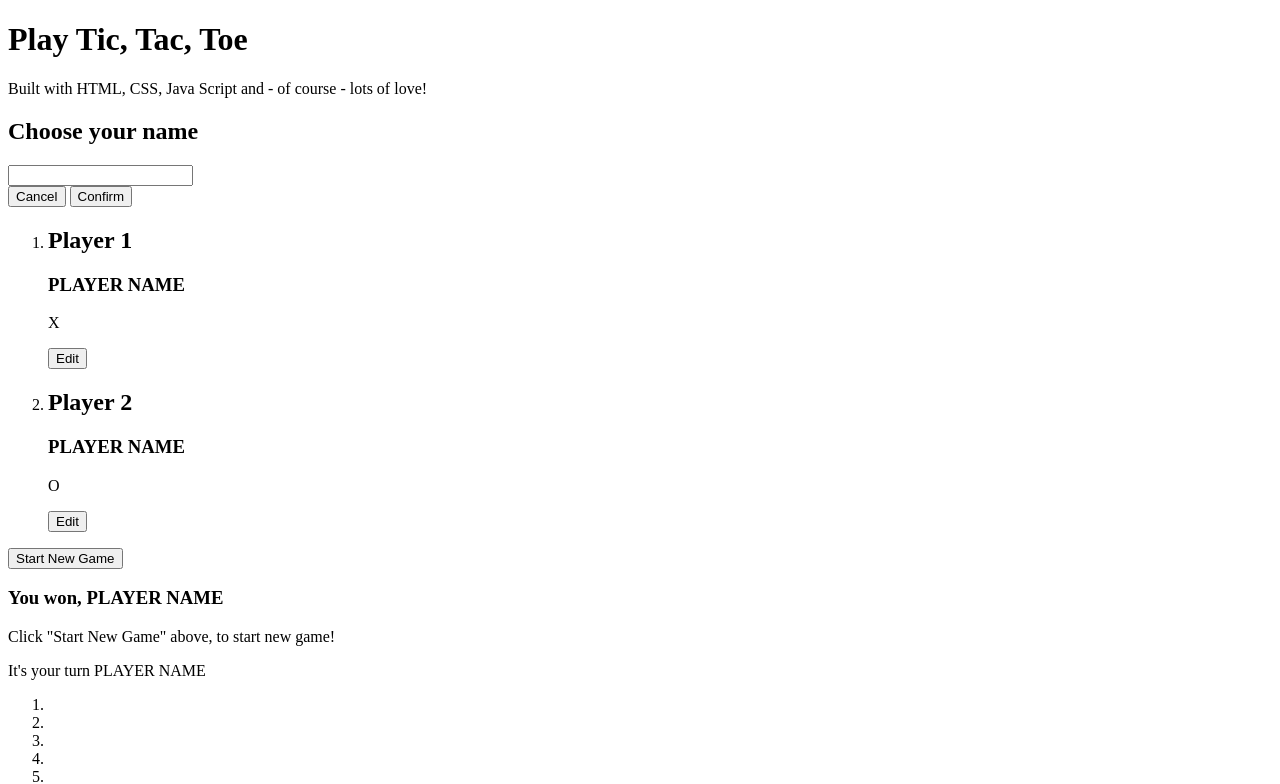
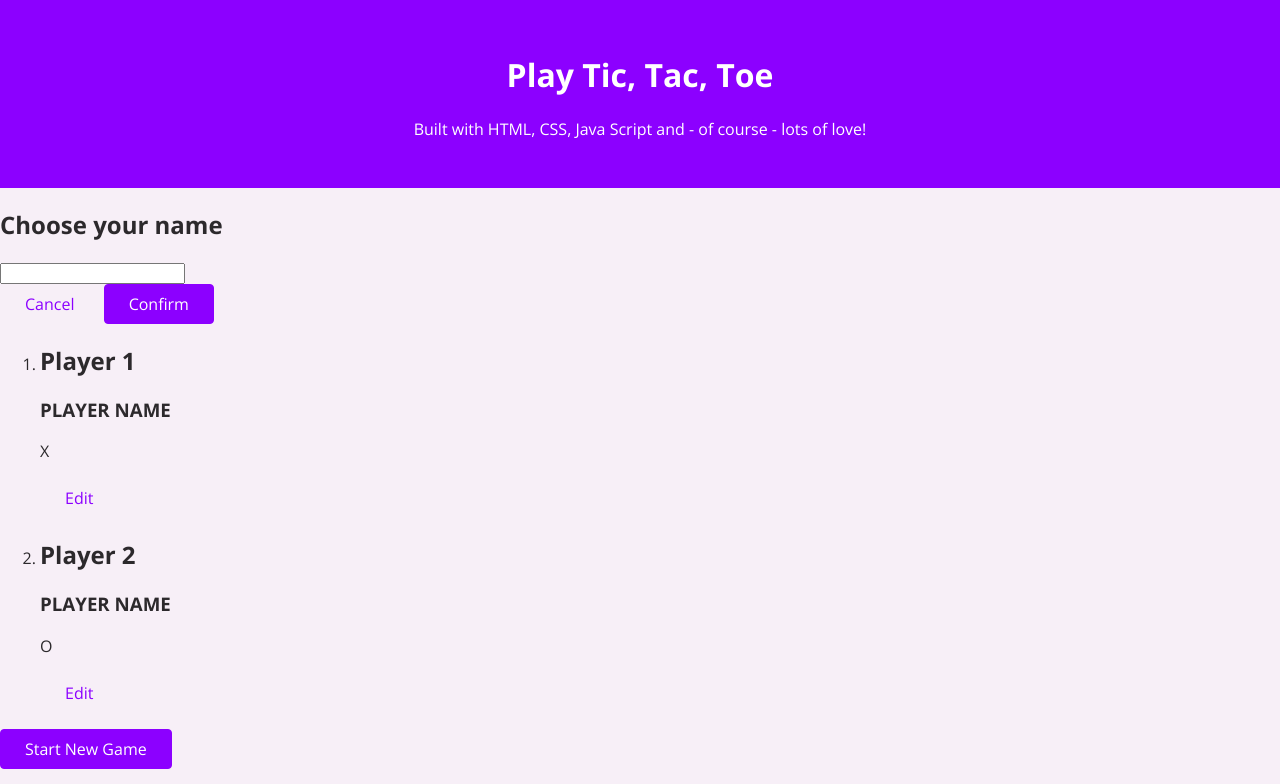
Before and after one commit to DrSimonovic/tic-tac-toe, a plain HTML site: page index.html in a window 1280 px wide. Shown: the top 784 px of the page. Drawn offline with nearby package versions, Linux system fonts and the light colour scheme.

Commit message:
base page style

```diff
--- a/index.html
+++ b/index.html
@@ -5,9 +5,16 @@
     <meta http-equiv="X-UA-Compatible" content="IE=edge" />
     <meta name="viewport" content="width=device-width, initial-scale=1.0" />
     <title>Tic Tac Toe</title>
+    <link rel="preconnect" href="https://fonts.googleapis.com" />
+    <link rel="preconnect" href="https://fonts.gstatic.com" crossorigin />
+    <link
+      href="https://fonts.googleapis.com/css2?family=Open+Sans:wght@400;700&display=swap"
+      rel="stylesheet"
+    />
+    <link rel="stylesheet" href="styles/styles.css">
   </head>
   <body>
-    <header>
+    <header id="main-header">
       <h1>Play Tic, Tac, Toe</h1>
       <p>Built with HTML, CSS, Java Script and - of course - lots of love!</p>
     </header>
@@ -20,8 +27,8 @@
             <input type="text" name="player-name" id="player-name" />
           </div>
           <div>
-            <button type="button">Cancel</button>
-            <button type="submit">Confirm</button>
+            <button type="button" class="btn btn-alt">Cancel</button>
+            <button type="submit" class="btn">Confirm</button>
           </div>
         </form>
       </aside>
@@ -32,7 +39,7 @@
               <h2>Player 1</h2>
               <h3>PLAYER NAME</h3>
               <p>X</p>
-              <button>Edit</button>
+              <button class="btn btn-alt">Edit</button>
             </article>
           </li>
           <li>
@@ -40,16 +47,16 @@
               <h2>Player 2</h2>
               <h3>PLAYER NAME</h3>
               <p>O</p>
-              <button>Edit</button>
+              <button class="btn btn-alt">Edit</button>
             </article>
           </li>
         </ol>
-        <button>Start New Game</button>
+        <button class="btn">Start New Game</button>
       </section>
       <section id="game-active">
         <article>
-            <h3>You won, <span id="winer-name">PLAYER NAME</span></h3>
-            <p>Click "Start New Game" above, to start new game!</p>
+          <h3>You won, <span id="winer-name">PLAYER NAME</span></h3>
+          <p>Click "Start New Game" above, to start new game!</p>
         </article>
 
         <p>It's your turn <span id="active-player-name">PLAYER NAME</span></p>
--- /dev/null
+++ b/styles/styles.css
@@ -0,0 +1,40 @@
+body {
+  margin: 0;
+  font-family: "Open Sans", sans-serif;
+  color: rgb(44, 41, 44);
+  background-color: rgb(247, 239, 247);
+}
+
+#main-header {
+  background-color: rgb(140, 0, 255);
+  color: white;
+  padding: 2rem 5%;
+  text-align: center;
+}
+
+.btn {
+  font: inherit;
+  padding: 0.5rem 1.5rem;
+  background-color: rgb(140, 0, 255);
+  border: 1px solid rgb(140, 0, 255);
+  color: white;
+  border-radius: 4px;
+  cursor: pointer;
+}
+
+.btn-alt {
+    background-color: transparent;
+    border-color: transparent;
+    color: rgb(140, 0, 255);
+}
+
+.btn:hover {
+    background-color: rgb(48, 6, 187);
+    border-color: rgb(48, 6, 187);
+}
+
+.btn-alt:hover {
+    background-color: rgb(204, 179, 225);
+    border-color: transparent;
+
+}
```
